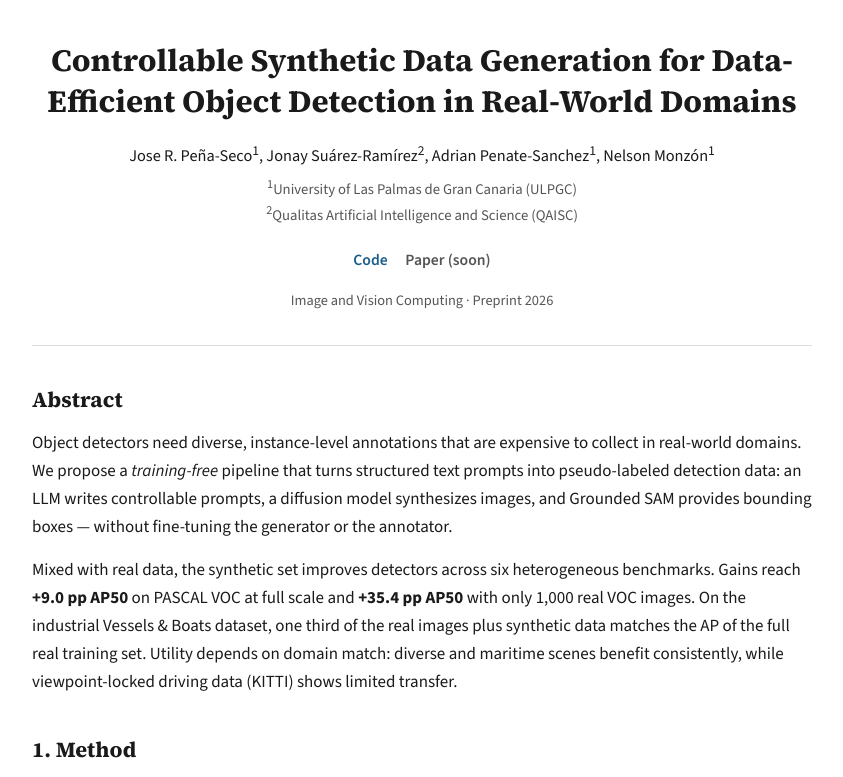
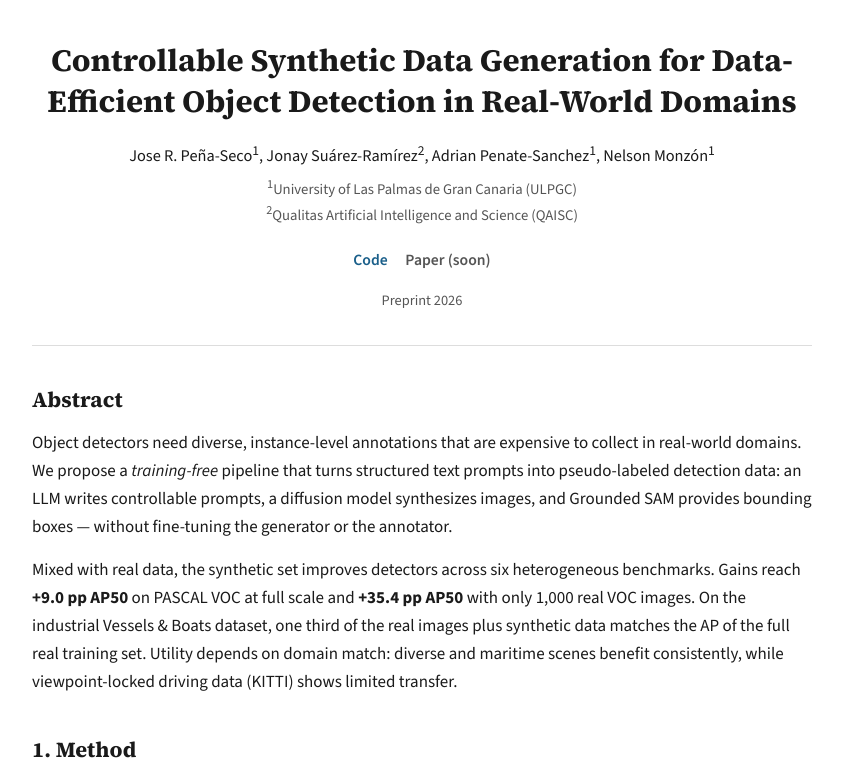
Before and after one commit to josericardopenase/training-free-synthetic-data-object-detection, a plain HTML site: page docs/index.html in a window 1280 px wide. Shown: the top 777 px of the page, without its empty margins (218-1061 px from the left). Drawn offline with nearby package versions, Linux system fonts and the light colour scheme.

Commit message:
Drop venue name; label the work as preprint only.

```diff
--- a/docs/index.html
+++ b/docs/index.html
@@ -224,7 +224,7 @@
       <span class="muted-link" title="PDF will be linked after the arXiv upload">Paper (soon)</span>
     </p>
 
-    <p class="venue">Image and Vision Computing · Preprint 2026</p>
+    <p class="venue">Preprint 2026</p>
 
     <hr />
 
@@ -500,12 +500,12 @@
     <pre class="cite">@article{penaseco2026controllable,
   title={Controllable Synthetic Data Generation for Data-Efficient Object Detection in Real-World Domains},
   author={Pe{\~n}a-Seco, Jose R. and Su{\'a}rez-Ram{\'i}rez, Jonay and Penate-Sanchez, Adrian and Monz{\'o}n, Nelson},
-  journal={Image and Vision Computing (preprint)},
+  journal={Preprint},
   year={2026}
 }</pre>
 
     <footer>
-      Project page for the <em>Image and Vision Computing</em> 2026 preprint.
+      Project page for the 2026 preprint.
       PDF link will be added after the arXiv upload ·
       <a href="https://github.com/josericardopenase/training-free-synthetic-data-object-detection">Code</a>
     </footer>
```
Also changed, not shown: 1 other file.
